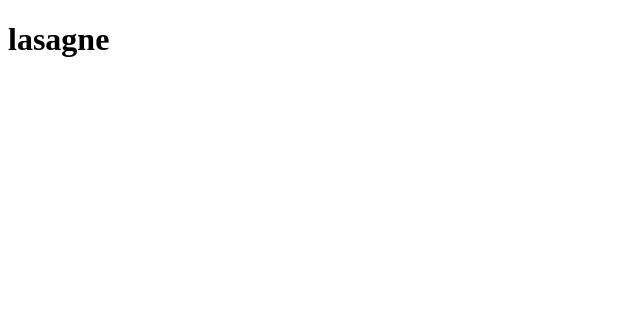
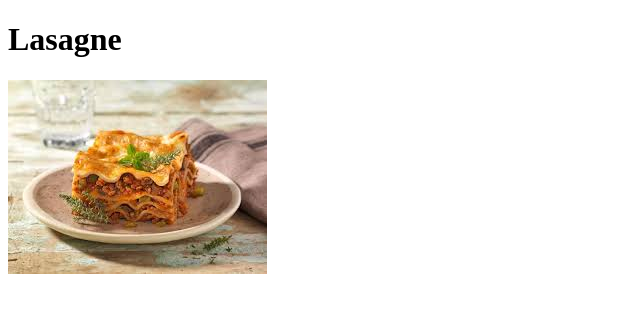
Before and after one commit to Philak4/odin-recipes, a plain HTML site: page recipes/lasagna.html in a window 1280 px wide. Shown: the whole page, without its empty margins (0-640 px from the left). Drawn offline with Linux system fonts and the light colour scheme.

Commit message:
2 lasagne.jpeg and lasagne.html

```diff
--- a/recipes/lasagna.html
+++ b/recipes/lasagna.html
@@ -5,6 +5,7 @@
         <title>Odin Recipes</title>
     </head>
     <body>
-        <h1>lasagne</h1>
+        <h1>Lasagne</h1>
+        <img src="../img/lasagne.jpeg">
     </body>
 </html>
```
Also changed, not shown: img/lasagne.jpeg (added).
